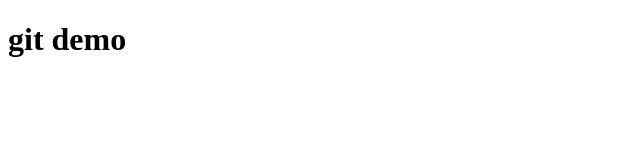
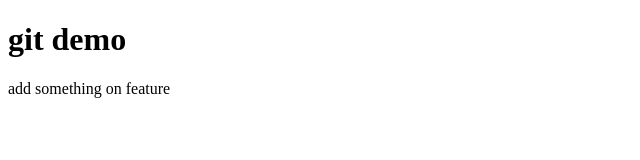
Before and after one commit to JerryWang0122/git-demo, a plain HTML site: page index.html in a window 1280 px wide. Shown: the whole page, without its empty margins (0-640 px from the left). Drawn offline with Linux system fonts and the light colour scheme.

Commit message:
add something

```diff
--- a/index.html
+++ b/index.html
@@ -7,5 +7,6 @@
 </head>
 <body>
   <h1>git demo</h1>
+  <p>add something on feature</p>
 </body>
 </html>
```
